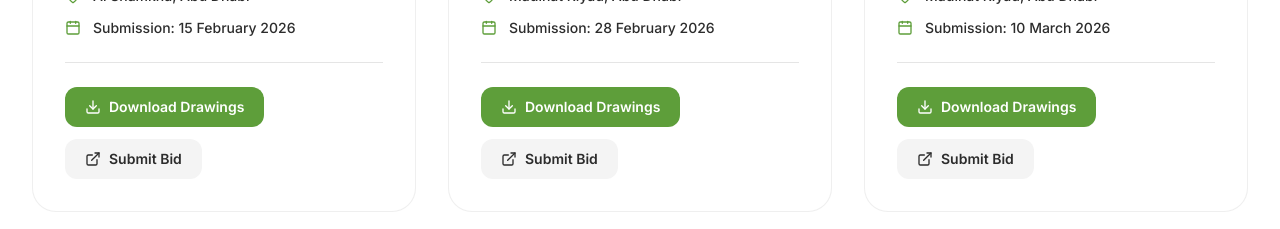
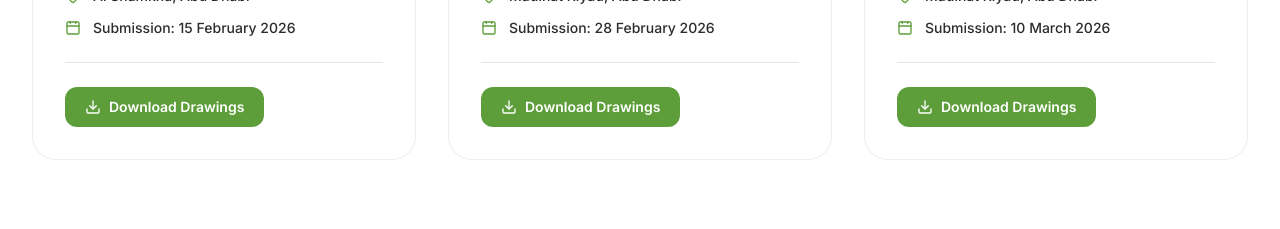
Before and after one commit to sherry2k/ubec-website, a React (Vite) app: page / in a window 1280 px wide. Shown: the part 4320-4549 px from the top of the page. Built offline with nearby package versions, Linux system fonts and the light colour scheme.

Commit message:
Update Tenders.tsx

```diff
--- a/src/components/Tenders.tsx
+++ b/src/components/Tenders.tsx
@@ -69,13 +69,7 @@ function TenderCard({ tender, index, onImageClick }: { tender: typeof TENDERS[0]
             <Download className="w-4 h-4" />
             Download Drawings
           </a>
-          <a
-            href="#contact"
-            className="inline-flex items-center gap-2 px-5 py-2.5 bg-charcoal/5 text-charcoal text-sm font-semibold rounded-xl hover:bg-charcoal/10 transition-all"
-          >
-            <ExternalLink className="w-4 h-4" />
-            Submit Bid
-          </a>
+
         </div>
       </div>
     </motion.div>
```
